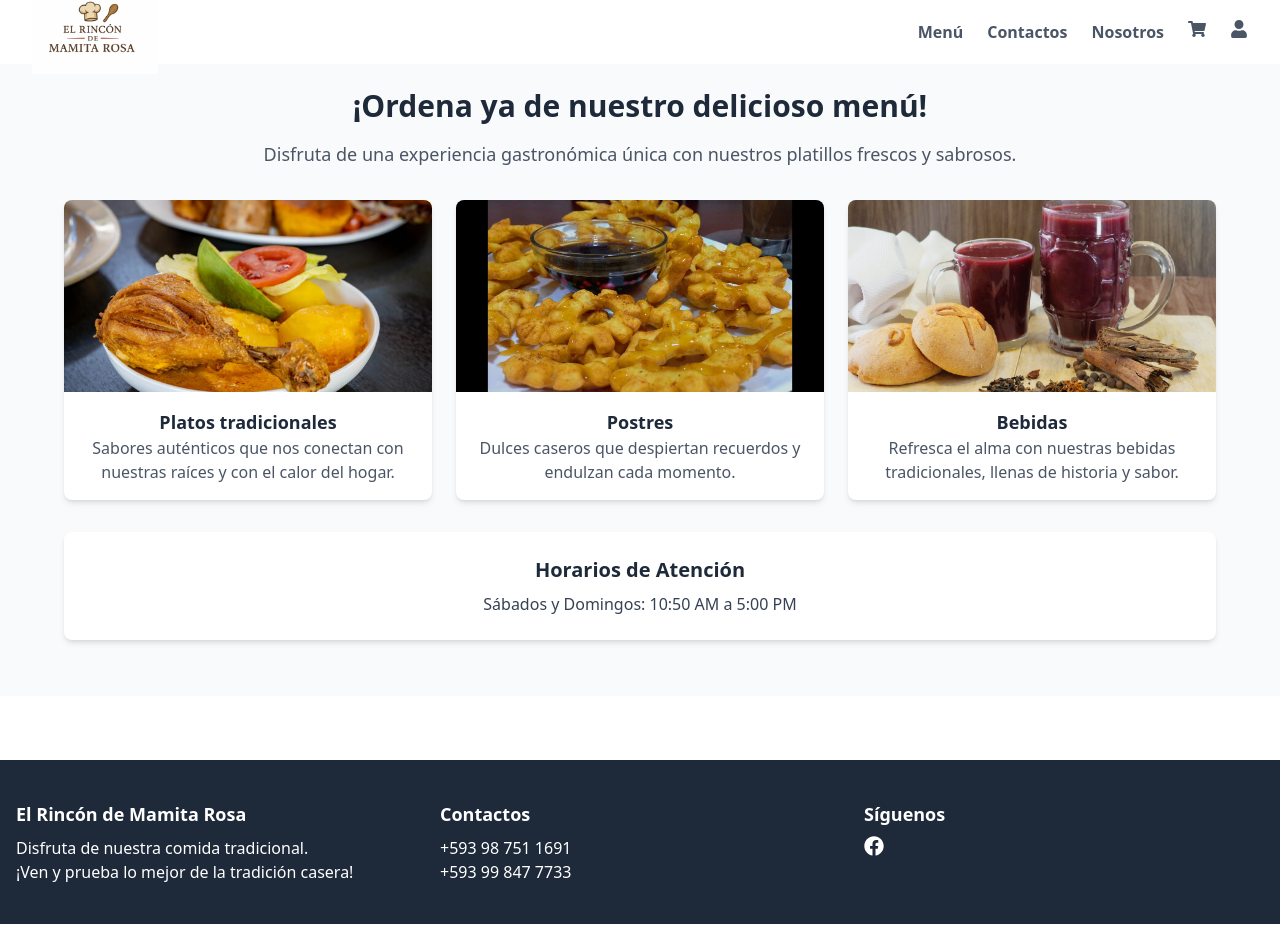
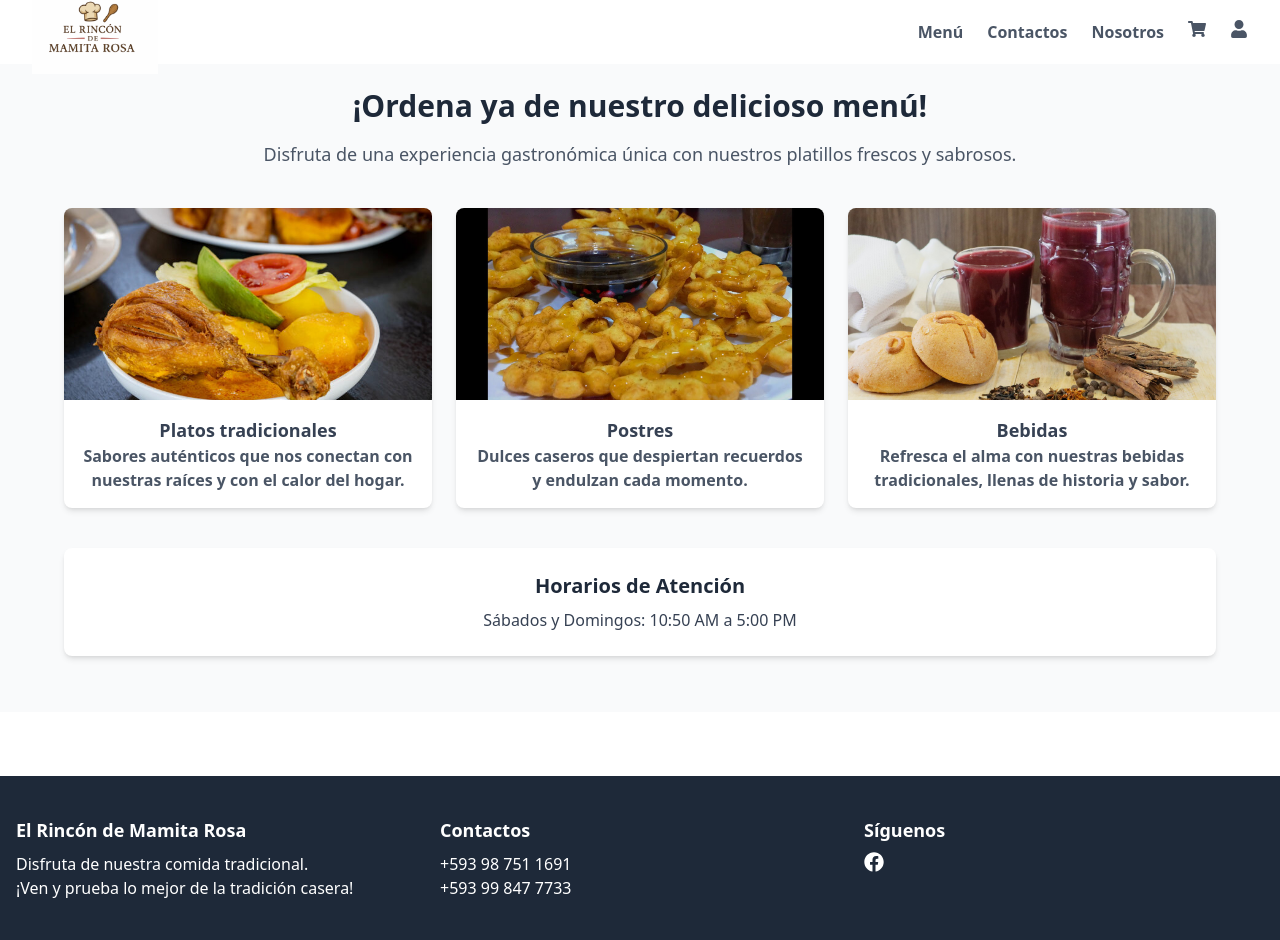
Before and after one commit to AnthonyHaro/Restaurante_Frontend, a React (Vite) app: page / in a window 1280 px wide. Built offline with nearby package versions, Linux system fonts and the light colour scheme.

Commit message:
Mejora visual de la pagina home

```diff
--- a/src/pages/Home.jsx
+++ b/src/pages/Home.jsx
@@ -2,7 +2,7 @@ import React from 'react';
 import cariucho from '../assets/cariucho.jpg';
 import colada from '../assets/colada_morada.jpg';
 import pristiños from '../assets/pristiños.jpg';
-
+import { Link } from 'react-router-dom';
 
 function Home() {
   return (
@@ -15,6 +15,7 @@ function Home() {
           Disfruta de una experiencia gastronómica única con nuestros platillos frescos y sabrosos.
         </p>
         <div className="grid grid-cols-1 md:grid-cols-3 gap-6 mb-8">
+          <Link to="/menu" href="#tradicionales"  className="block py-2 text-gray-700 font-bold">
           <div className="bg-white rounded-lg shadow-md overflow-hidden">
             <img src={cariucho} alt="Plato 1" className="w-full h-48 object-cover" />
             <div className="p-4">
@@ -22,6 +23,8 @@ function Home() {
               <p className="text-gray-600">Sabores auténticos que nos conectan con nuestras raíces y con el calor del hogar.</p>
             </div>
           </div>
+          </Link>
+          <Link to="/menu" href="#postres"  className="block py-2 text-gray-700 font-bold">
           <div className="bg-white rounded-lg shadow-md overflow-hidden">
             <img src={pristiños} alt="Plato 2" className="w-full h-48 object-cover" />
             <div className="p-4">
@@ -29,6 +32,8 @@ function Home() {
               <p className="text-gray-600">  Dulces caseros que despiertan recuerdos y endulzan cada momento.</p>
             </div>
           </div>
+          </Link>
+          <Link to="/menu" className="block py-2 text-gray-700 font-bold">
           <div className="bg-white rounded-lg shadow-md overflow-hidden">
             <img src={colada} alt="Plato 3" className="w-full h-48 object-cover" />
             <div className="p-4">
@@ -36,6 +41,7 @@ function Home() {
               <p className="text-gray-600">  Refresca el alma con nuestras bebidas tradicionales, llenas de historia y sabor.</p>
             </div>
           </div>
+          </Link>
         </div>
         <div className="bg-white rounded-lg shadow-md p-6 mb-8">
           <h3 className="text-xl font-semibold mb-2">Horarios de Atención</h3>
--- a/src/pages/Menu.jsx
+++ b/src/pages/Menu.jsx
@@ -114,7 +114,7 @@ function Menu() {
                 <button
                   className="bg-green-600 hover:bg-green-700 text-white px-4 py-2 rounded-lg transition"
                   onClick={() => setShowModal(cat)}
-                  data-testid={`add-dish-button-${cat}`} // Added test ID
+                  data-testid={`add-dish-button-${cat}`}
                 >
                   ➕ Añadir Plato
                 </button>
@@ -145,7 +145,7 @@ function Menu() {
                     <button
                       onClick={() => handleClickAddToCart(dish)}
                       className="mt-4 w-full bg-amber-600 hover:bg-amber-700 text-white py-2 rounded-lg"
-                      data-testid={`add-to-cart-button-${dish.id}`} // Added test ID
+                      data-testid={`add-to-cart-button-${dish.id}`}
                     >
                       🛒 Agregar al carrito
                     </button>
@@ -155,7 +155,7 @@ function Menu() {
                         <button
                           onClick={() => requestDelete(dish.id)}
                           className="text-red-600 hover:text-red-800 text-xl"
-                          data-testid={`delete-dish-button-${dish.id}`} // Added test ID
+                          data-testid={`delete-dish-button-${dish.id}`}
                         >
                           🗑️
                         </button>
```
